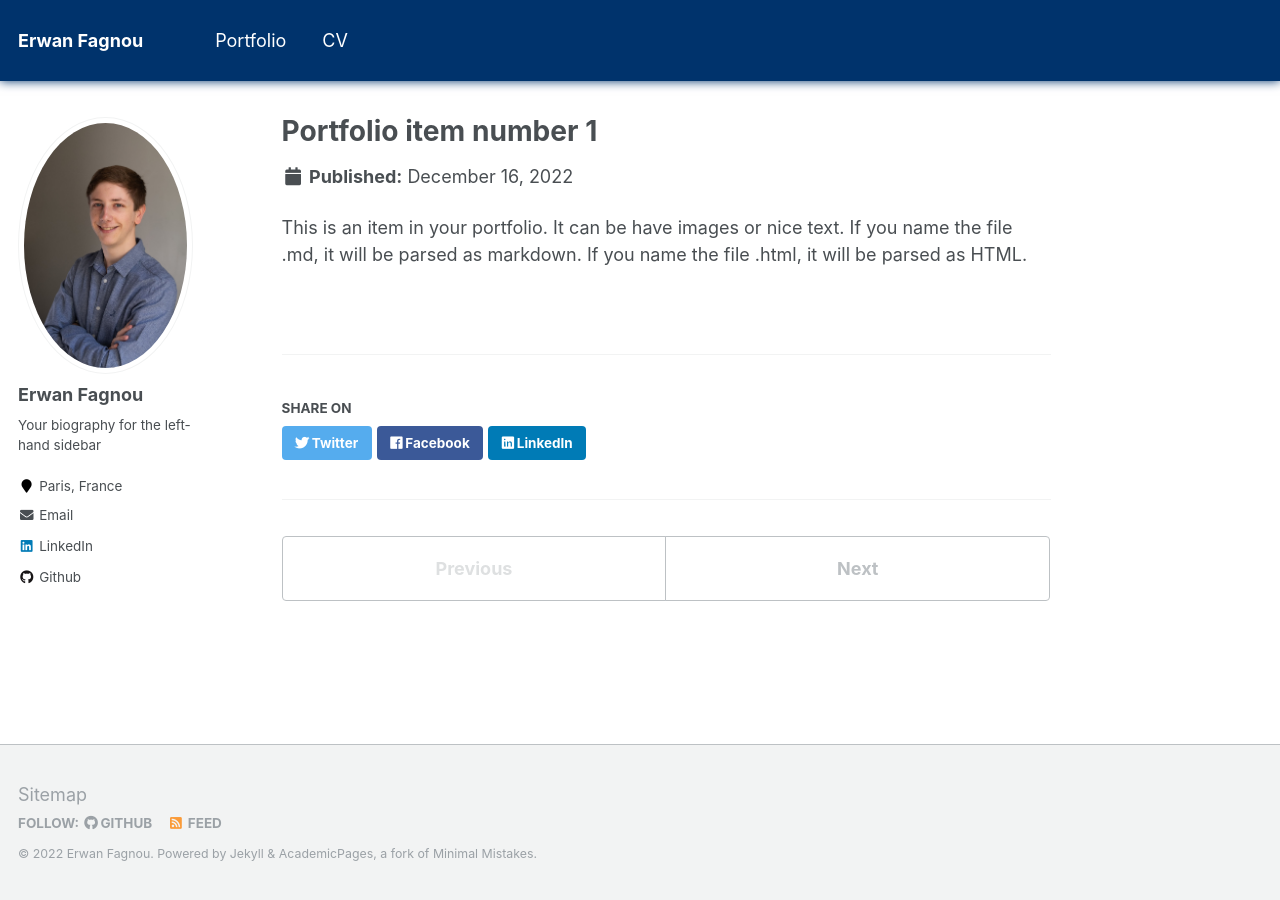
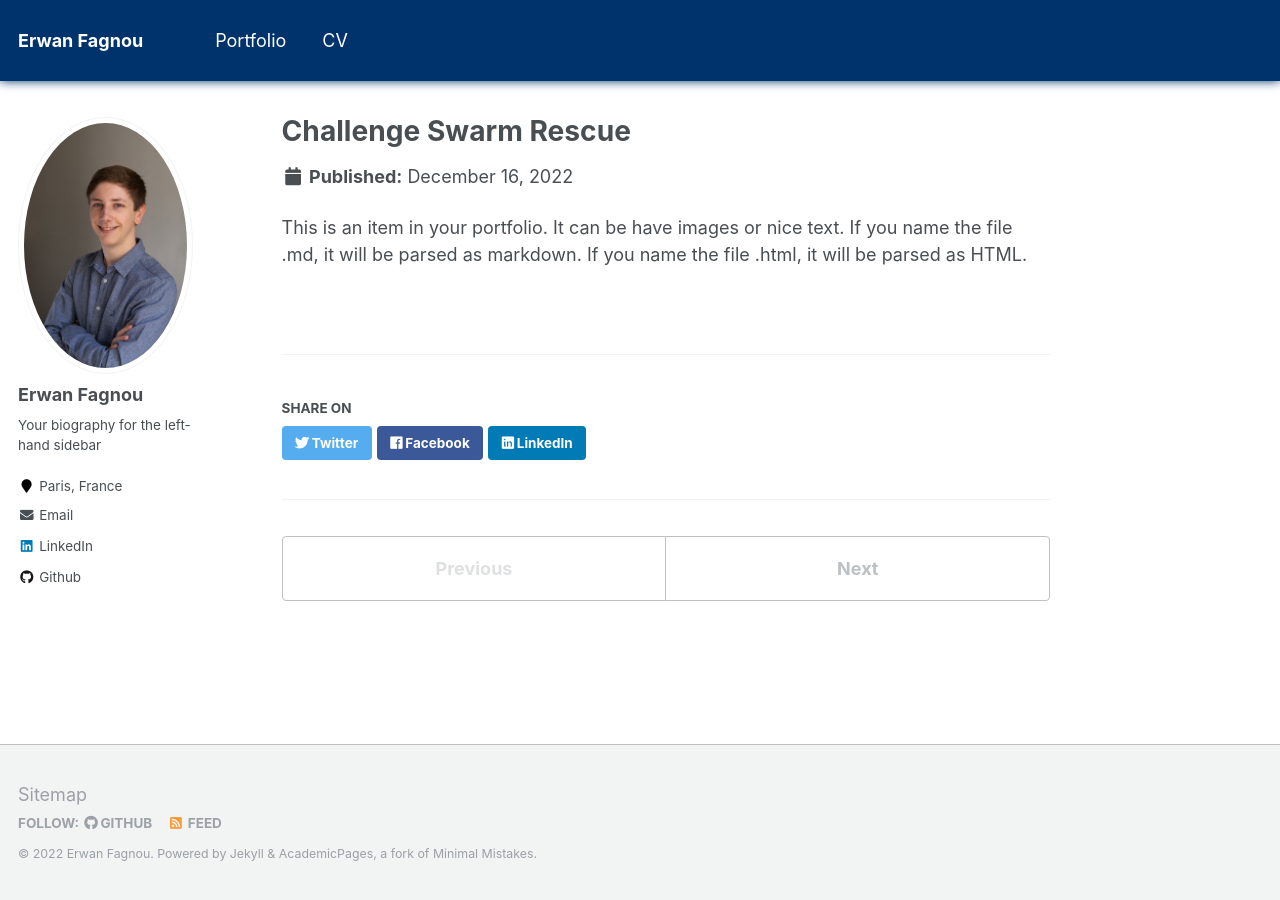
Before and after one commit to ErwanFagnou/erwanfagnou.github.io, a Jekyll site: the page built from _portfolio/portfolio-1.md, in a window 1280 px wide. Built offline with Jekyll 4.4.1, drawn with Linux system fonts in a browser that asks for light colours.

Commit message:
test gif

```diff
--- a/_portfolio/portfolio-1.md
+++ b/_portfolio/portfolio-1.md
@@ -1,6 +1,6 @@
 ---
-title: "Portfolio item number 1"
-excerpt: "Short description of portfolio item number 1<br/><img src='/images/500x300.png'>"
+title: "Challenge Swarm Rescue"
+excerpt: "Short description of portfolio item number 1<br/><img src='/images/projects/swarm_rescue_play.gif'>"
 collection: portfolio
 ---
 
```
Also changed, not shown: images/projects/challenge_swarm_rescue/swarm_rescue_play.gif (added).
